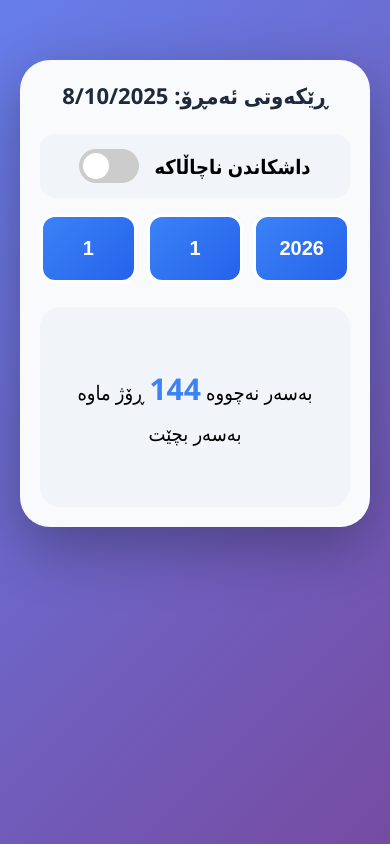
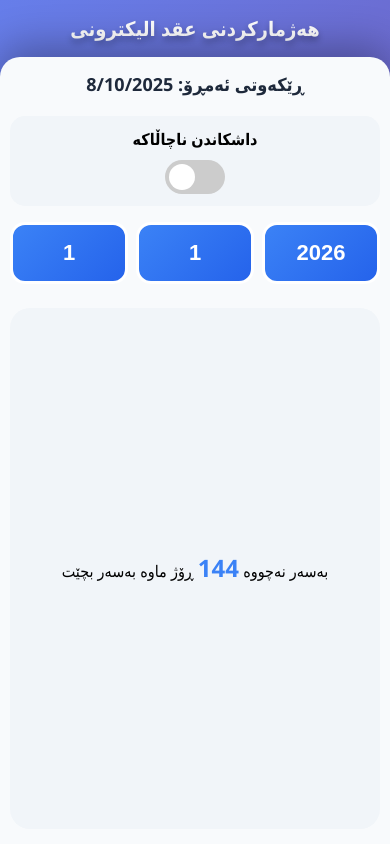
Before and after one commit to FaRMaN5nov89/-, a plain HTML site: page index.html in a window 390 px wide. Drawn offline with Linux system fonts and the light colour scheme.

Commit message:
Update index.html

```diff
--- a/index.html
+++ b/index.html
@@ -15,17 +15,32 @@
             font-family: 'Segoe UI', Tahoma, Geneva, Verdana, sans-serif;
             background: linear-gradient(135deg, #667eea 0%, #764ba2 100%);
             min-height: 100vh;
-            padding: 20px;
+            padding: 0;
             direction: rtl;
+            display: flex;
+            flex-direction: column;
+        }
+
+        .app-title {
+            text-align: center;
+            font-size: 36px;
+            font-weight: bold;
+            color: white;
+            padding: 30px 20px;
+            text-shadow: 0 4px 6px rgba(0,0,0,0.3);
         }
 
         .container {
-            max-width: 600px;
-            margin: 40px auto;
+            flex: 1;
+            max-width: 800px;
+            width: 100%;
+            margin: 0 auto;
             background: #F8FAFC;
-            border-radius: 30px;
+            border-radius: 30px 30px 0 0;
             padding: 40px;
-            box-shadow: 0 20px 60px rgba(0,0,0,0.3);
+            box-shadow: 0 -10px 40px rgba(0,0,0,0.3);
+            display: flex;
+            flex-direction: column;
         }
 
         .today-date {
@@ -53,7 +68,7 @@
         }
 
         .discount-active {
-            color: #3B82F6;
+            color: #10B981;
         }
 
         .discount-inactive {
@@ -98,7 +113,7 @@
         }
 
         input:checked + .slider {
-            background-color: #3B82F6;
+            background-color: #10B981;
         }
 
         input:checked + .slider:before {
@@ -118,7 +133,7 @@
             border: 3px solid white;
             border-radius: 15px;
             padding: 20px 10px;
-            font-size: 20px;
+            font-size: 28px;
             font-weight: bold;
             cursor: pointer;
             transition: all 0.3s;
@@ -133,11 +148,12 @@
             background: #F1F5F9;
             border-radius: 20px;
             padding: 30px;
-            min-height: 200px;
+            flex: 1;
             display: flex;
             align-items: center;
             justify-content: center;
             text-align: center;
+            min-height: 200px;
         }
 
         .result-text {
@@ -215,17 +231,107 @@
         }
 
         @media (max-width: 600px) {
+            .app-title {
+                font-size: 24px;
+                padding: 20px 15px;
+            }
+
             .container {
-                padding: 20px;
+                padding: 20px 15px;
+                border-radius: 20px 20px 0 0;
             }
 
             .today-date {
+                font-size: 20px;
+                margin-bottom: 20px;
+            }
+
+            .discount-section {
+                flex-direction: column;
+                gap: 10px;
+                padding: 12px;
+            }
+
+            .discount-text {
+                font-size: 18px;
+            }
+
+            .date-picker {
+                gap: 8px;
+            }
+
+            .date-button {
+                padding: 18px 8px;
+                font-size: 24px;
+            }
+
+            .result-container {
+                padding: 20px;
+                min-height: 180px;
+            }
+
+            .result-text {
+                font-size: 18px;
+                line-height: 1.6;
+            }
+
+            .highlight-error,
+            .highlight-success {
+                font-size: 26px;
+            }
+
+            .modal-content {
+                padding: 20px;
+                width: 95%;
+            }
+
+            .modal-title {
+                font-size: 18px;
+            }
+
+            .grid-button {
+                padding: 10px;
+                font-size: 16px;
+            }
+        }
+
+        @media (max-width: 400px) {
+            .app-title {
+                font-size: 20px;
+                padding: 15px 10px;
+            }
+
+            .container {
+                padding: 15px 10px;
+            }
+
+            .today-date {
+                font-size: 18px;
+            }
+
+            .discount-text {
+                font-size: 16px;
+            }
+
+            .date-button {
+                padding: 15px 5px;
                 font-size: 22px;
+            }
+
+            .result-text {
+                font-size: 16px;
+            }
+
+            .highlight-error,
+            .highlight-success {
+                font-size: 24px;
             }
         }
     </style>
 </head>
 <body>
+    <div class="app-title">هەژمارکردنی عقد الیکترونی</div>
+
     <div class="container">
         <div class="today-date" id="todayDate"></div>
 
```
